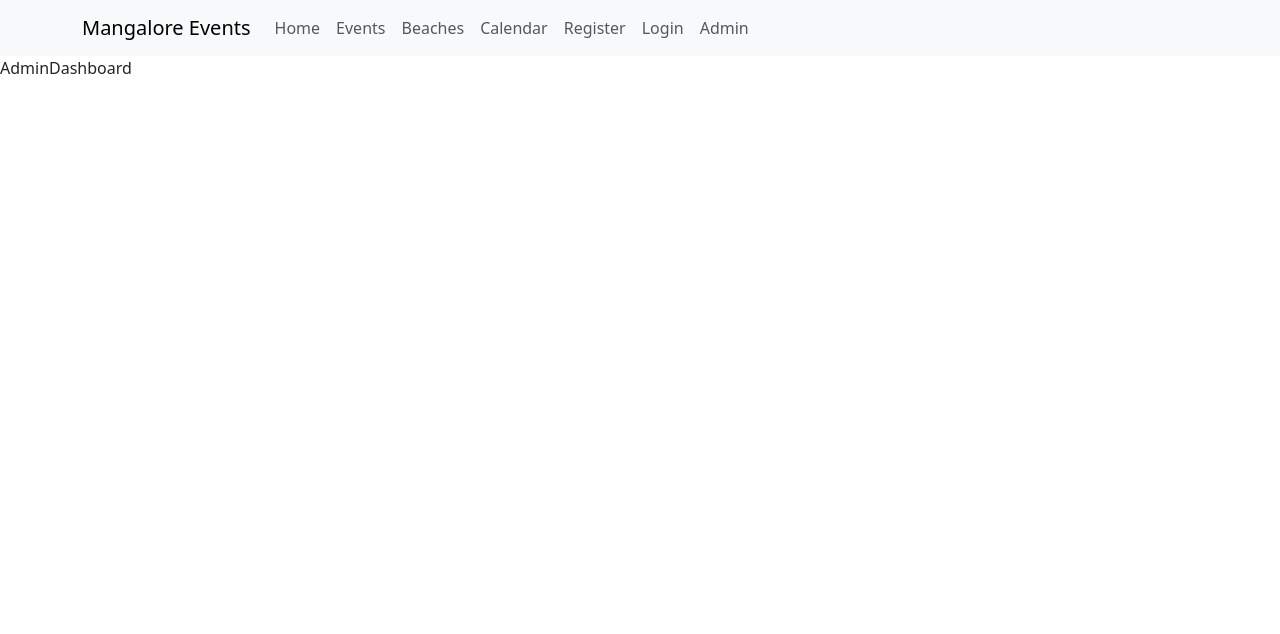
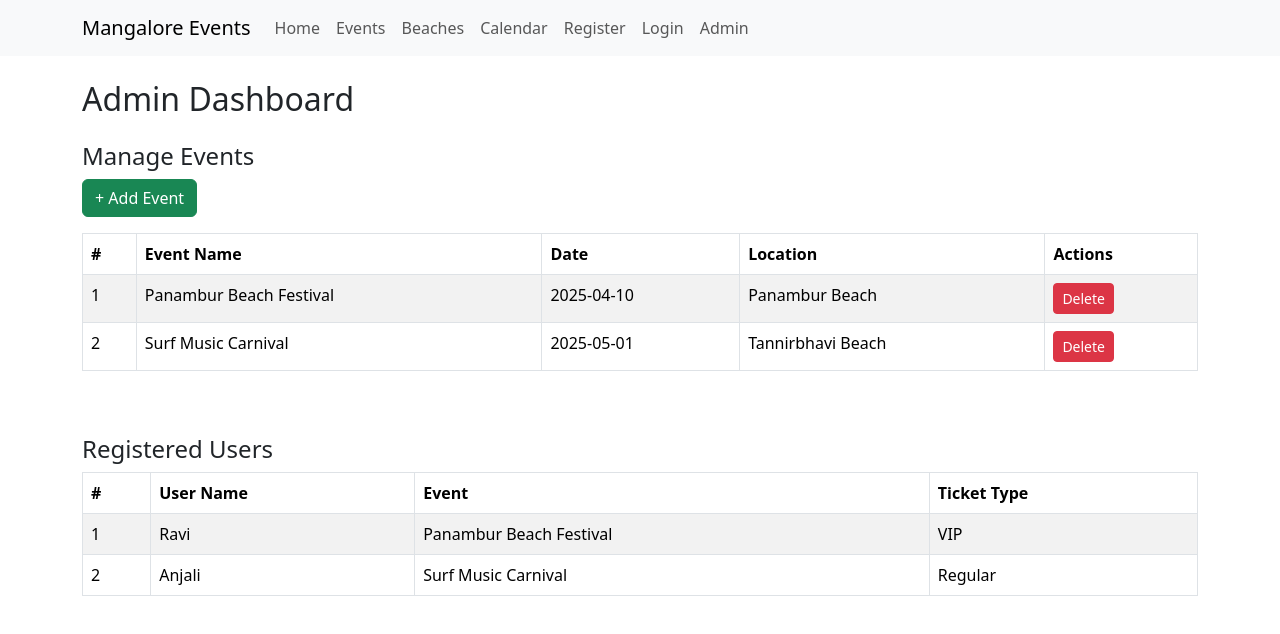
Before and after one commit to Salman-in/Beach-Event-App, a React (Vite) app: page /admin in a window 1280 px wide. Shown: the top 634 px of the page. Built offline with nearby package versions, Linux system fonts and the light colour scheme.

Commit message:
updated dashboard and login page

```diff
--- a/src/pages/AdminDashboard.jsx
+++ b/src/pages/AdminDashboard.jsx
@@ -1,9 +1,145 @@
-import React from 'react'
+import React, { useState } from 'react';
+import { Container, Row, Col, Table, Button, Modal, Form } from 'react-bootstrap';
 
 const AdminDashboard = () => {
+  const [showAddModal, setShowAddModal] = useState(false);
+  const [events, setEvents] = useState([
+    {
+      id: 1,
+      name: 'Panambur Beach Festival',
+      date: '2025-04-10',
+      location: 'Panambur Beach',
+    },
+    {
+      id: 2,
+      name: 'Surf Music Carnival',
+      date: '2025-05-01',
+      location: 'Tannirbhavi Beach',
+    },
+  ]);
+
+  const [users, setUsers] = useState([
+    { id: 1, name: 'Ravi', event: 'Panambur Beach Festival', ticket: 'VIP' },
+    { id: 2, name: 'Anjali', event: 'Surf Music Carnival', ticket: 'Regular' },
+  ]);
+
+  const [newEvent, setNewEvent] = useState({
+    name: '',
+    date: '',
+    location: '',
+  });
+
+  const handleAddEvent = () => {
+    setEvents([...events, { ...newEvent, id: events.length + 1 }]);
+    setShowAddModal(false);
+    setNewEvent({ name: '', date: '', location: '' });
+  };
+
+  const handleDelete = (id) => {
+    setEvents(events.filter((e) => e.id !== id));
+  };
+
   return (
-    <div>AdminDashboard</div>
-  )
-}
+    <Container className="py-4">
+      <h2 className="mb-4">Admin Dashboard</h2>
 
-export default AdminDashboard
+      <Row className="mb-5">
+        <Col>
+          <h4>Manage Events</h4>
+          <Button variant="success" className="mb-3" onClick={() => setShowAddModal(true)}>+ Add Event</Button>
+          <Table striped bordered hover>
+            <thead>
+              <tr>
+                <th>#</th>
+                <th>Event Name</th>
+                <th>Date</th>
+                <th>Location</th>
+                <th>Actions</th>
+              </tr>
+            </thead>
+            <tbody>
+              {events.map((event) => (
+                <tr key={event.id}>
+                  <td>{event.id}</td>
+                  <td>{event.name}</td>
+                  <td>{event.date}</td>
+                  <td>{event.location}</td>
+                  <td>
+                    <Button variant="danger" size="sm" onClick={() => handleDelete(event.id)}>Delete</Button>
+                  </td>
+                </tr>
+              ))}
+            </tbody>
+          </Table>
+        </Col>
+      </Row>
+
+      <Row>
+        <Col>
+          <h4>Registered Users</h4>
+          <Table striped bordered hover>
+            <thead>
+              <tr>
+                <th>#</th>
+                <th>User Name</th>
+                <th>Event</th>
+                <th>Ticket Type</th>
+              </tr>
+            </thead>
+            <tbody>
+              {users.map((u) => (
+                <tr key={u.id}>
+                  <td>{u.id}</td>
+                  <td>{u.name}</td>
+                  <td>{u.event}</td>
+                  <td>{u.ticket}</td>
+                </tr>
+              ))}
+            </tbody>
+          </Table>
+        </Col>
+      </Row>
+
+      {/* Add Event Modal */}
+      <Modal show={showAddModal} onHide={() => setShowAddModal(false)}>
+        <Modal.Header closeButton>
+          <Modal.Title>Add New Event</Modal.Title>
+        </Modal.Header>
+        <Modal.Body>
+          <Form>
+            <Form.Group className="mb-3">
+              <Form.Label>Event Name</Form.Label>
+              <Form.Control
+                type="text"
+                value={newEvent.name}
+                onChange={(e) => setNewEvent({ ...newEvent, name: e.target.value })}
+              />
+            </Form.Group>
+            <Form.Group className="mb-3">
+              <Form.Label>Date</Form.Label>
+              <Form.Control
+                type="date"
+                value={newEvent.date}
+                onChange={(e) => setNewEvent({ ...newEvent, date: e.target.value })}
+              />
+            </Form.Group>
+            <Form.Group className="mb-3">
+              <Form.Label>Location</Form.Label>
+              <Form.Control
+                type="text"
+                value={newEvent.location}
+                onChange={(e) => setNewEvent({ ...newEvent, location: e.target.value })}
+              />
+            </Form.Group>
+          </Form>
+        </Modal.Body>
+        <Modal.Footer>
+          <Button variant="secondary" onClick={() => setShowAddModal(false)}>Cancel</Button>
+          <Button variant="primary" onClick={handleAddEvent}>Add</Button>
+        </Modal.Footer>
+      </Modal>
+    </Container>
+  );
+};
+
+export default AdminDashboard;
--- a/src/pages/Login.jsx
+++ b/src/pages/Login.jsx
@@ -1,8 +1,73 @@
-import React from 'react'
+import React, { useState } from 'react'
+import { Form, Button, Container, Alert } from 'react-bootstrap'
 
 const Login = () => {
+  const [email, setEmail] = useState('')
+  const [password, setPassword] = useState('')
+  const [error, setError] = useState('')
+  const [success, setSuccess] = useState(false)
+
+  const handleSubmit = (e) => {
+    e.preventDefault()
+
+    // Simple validation
+    if (!email || !password) {
+      setError('Please fill in all fields.')
+      setSuccess(false)
+      return
+    }
+
+    // Basic email format check
+    const emailRegex = /\S+@\S+\.\S+/
+    if (!emailRegex.test(email)) {
+      setError('Please enter a valid email address.')
+      setSuccess(false)
+      return
+    }
+
+    // TODO: Add real login logic or API here
+    console.log('Login successful:', { email, password })
+    setError('')
+    setSuccess(true)
+  }
+
   return (
-    <div>Login</div>
+    <Container className="mt-5" style={{ maxWidth: '500px' }}>
+      <h2 className="mb-4 text-center">Login</h2>
+
+      {error && <Alert variant="danger">{error}</Alert>}
+      {success && <Alert variant="success">Login successful!</Alert>}
+
+      <Form onSubmit={handleSubmit}>
+        <Form.Group className="mb-3" controlId="formEmail">
+          <Form.Label>Email address</Form.Label>
+          <Form.Control
+            type="email"
+            placeholder="Enter email"
+            value={email}
+            onChange={(e) => setEmail(e.target.value)}
+          />
+        </Form.Group>
+
+        <Form.Group className="mb-3" controlId="formPassword">
+          <Form.Label>Password</Form.Label>
+          <Form.Control
+            type="password"
+            placeholder="Password"
+            value={password}
+            onChange={(e) => setPassword(e.target.value)}
+          />
+        </Form.Group>
+
+        <Form.Group className="mb-3" controlId="formCheckbox">
+          <Form.Check type="checkbox" label="Remember me" />
+        </Form.Group>
+
+        <Button variant="primary" type="submit" className="w-100">
+          Login
+        </Button>
+      </Form>
+    </Container>
   )
 }
 
```
